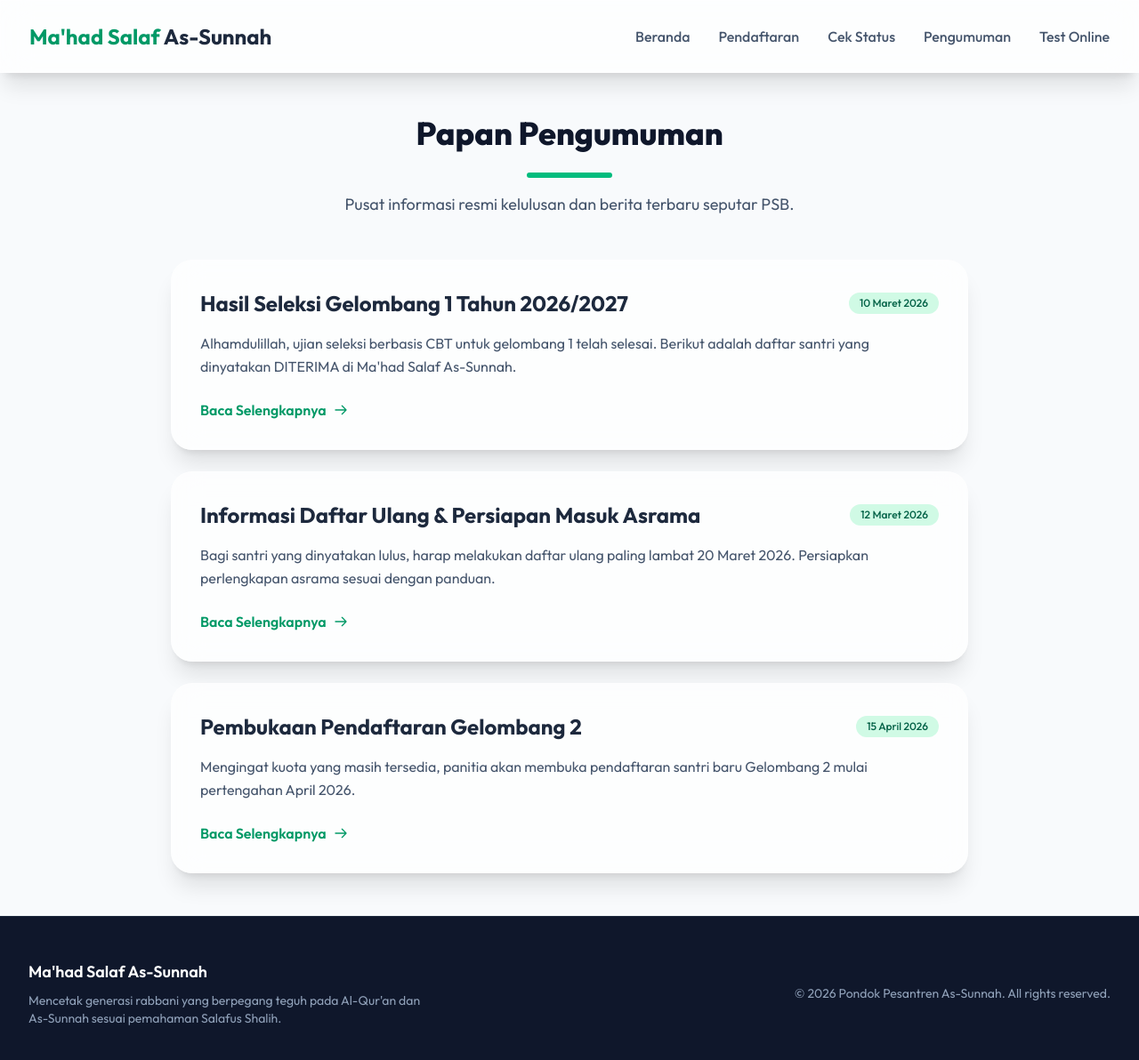
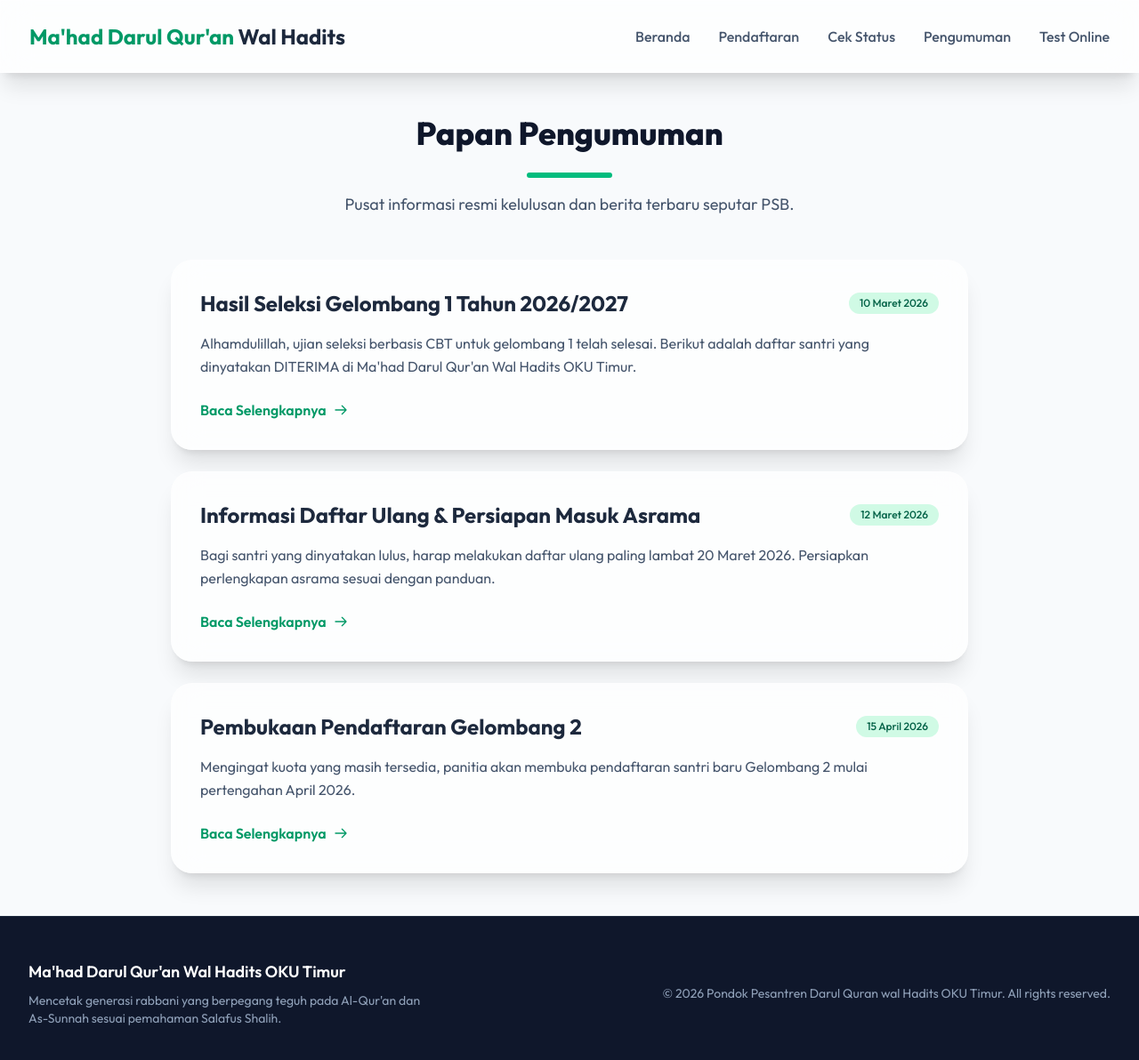
Before and after one commit to ponpesdqh/PSB, a Next.js app: page /pengumuman in a window 1280 px wide. Shown: the top 1192 px of the page at 89% size. Built offline with nearby package versions, Linux system fonts and the light colour scheme.

Commit message:
Update school branding name

```diff
--- a/src/app/layout.tsx
+++ b/src/app/layout.tsx
@@ -6,8 +6,8 @@ import './globals.css';
 const outfit = Outfit({ subsets: ['latin'], variable: '--font-outfit' });
 
 export const metadata: Metadata = {
-  title: 'PSB - Pondok Pesantren Salaf Tabiin',
-  description: 'Penerimaan Santri Baru Pondok Pesantren Bermanhaj Salaf',
+  title: 'PSB - Pondok Pesantren Darul Quran wal Hadits OKU Timur',
+  description: 'Penerimaan Santri Baru Pondok Pesantren',
 };
 
 export default function RootLayout({
@@ -24,7 +24,7 @@ export default function RootLayout({
             <div className="flex justify-between items-center h-20">
               <div className="flex-shrink-0 flex items-center">
                 <Link href="/" className="text-2xl font-bold text-emerald-600 dark:text-emerald-400">
-                  Ma'had Salaf <span className="text-slate-800 dark:text-slate-200">As-Sunnah</span>
+                  Ma'had Darul Qur'an <span className="text-slate-800 dark:text-slate-200">Wal Hadits</span>
                 </Link>
               </div>
               <nav className="hidden md:flex space-x-8">
@@ -56,11 +56,11 @@ export default function RootLayout({
           <div className="max-w-7xl mx-auto px-4 sm:px-6 lg:px-8">
             <div className="flex flex-col md:flex-row justify-between items-center text-slate-400">
               <div className="mb-4 md:mb-0">
-                <span className="text-lg font-semibold text-white">Ma'had Salaf As-Sunnah</span>
+                <span className="text-lg font-semibold text-white">Ma'had Darul Qur'an Wal Hadits OKU Timur</span>
                 <p className="mt-2 text-sm max-w-md">Mencetak generasi rabbani yang berpegang teguh pada Al-Qur'an dan As-Sunnah sesuai pemahaman Salafus Shalih.</p>
               </div>
               <div className="text-sm">
-                &copy; {new Date().getFullYear()} Pondok Pesantren As-Sunnah. All rights reserved.
+                &copy; {new Date().getFullYear()} Pondok Pesantren Darul Quran wal Hadits OKU Timur. All rights reserved.
               </div>
             </div>
           </div>
--- a/src/app/page.tsx
+++ b/src/app/page.tsx
@@ -16,7 +16,7 @@ export default function Home() {
             Membangun Generasi Rabbani di Atas Manhaj <span className="text-emerald-400">Salafus Shalih</span>
           </h1>
           <p className="text-lg md:text-xl text-slate-300 max-w-2xl mb-10 leading-relaxed">
-            Pondok Pesantren As-Sunnah berkomitmen mencetak santri yang berakidah lurus, berakhlak mulia, dan unggul dalam ilmu syar'i maupun umum.
+            Pondok Pesantren Darul Quran wal Hadits OKU Timur berkomitmen mencetak santri yang berakidah lurus, berakhlak mulia, dan unggul dalam ilmu syar'i maupun umum.
           </p>
           <div className="flex flex-col sm:flex-row gap-4">
             <Link
--- a/src/app/pengumuman/page.tsx
+++ b/src/app/pengumuman/page.tsx
@@ -6,7 +6,7 @@ export default function Pengumuman() {
             id: 1,
             title: 'Hasil Seleksi Gelombang 1 Tahun 2026/2027',
             date: '10 Maret 2026',
-            content: 'Alhamdulillah, ujian seleksi berbasis CBT untuk gelombang 1 telah selesai. Berikut adalah daftar santri yang dinyatakan DITERIMA di Ma\'had Salaf As-Sunnah.',
+            content: 'Alhamdulillah, ujian seleksi berbasis CBT untuk gelombang 1 telah selesai. Berikut adalah daftar santri yang dinyatakan DITERIMA di Ma\'had Darul Qur\'an Wal Hadits OKU Timur.',
             link: '#'
         },
         {
```
